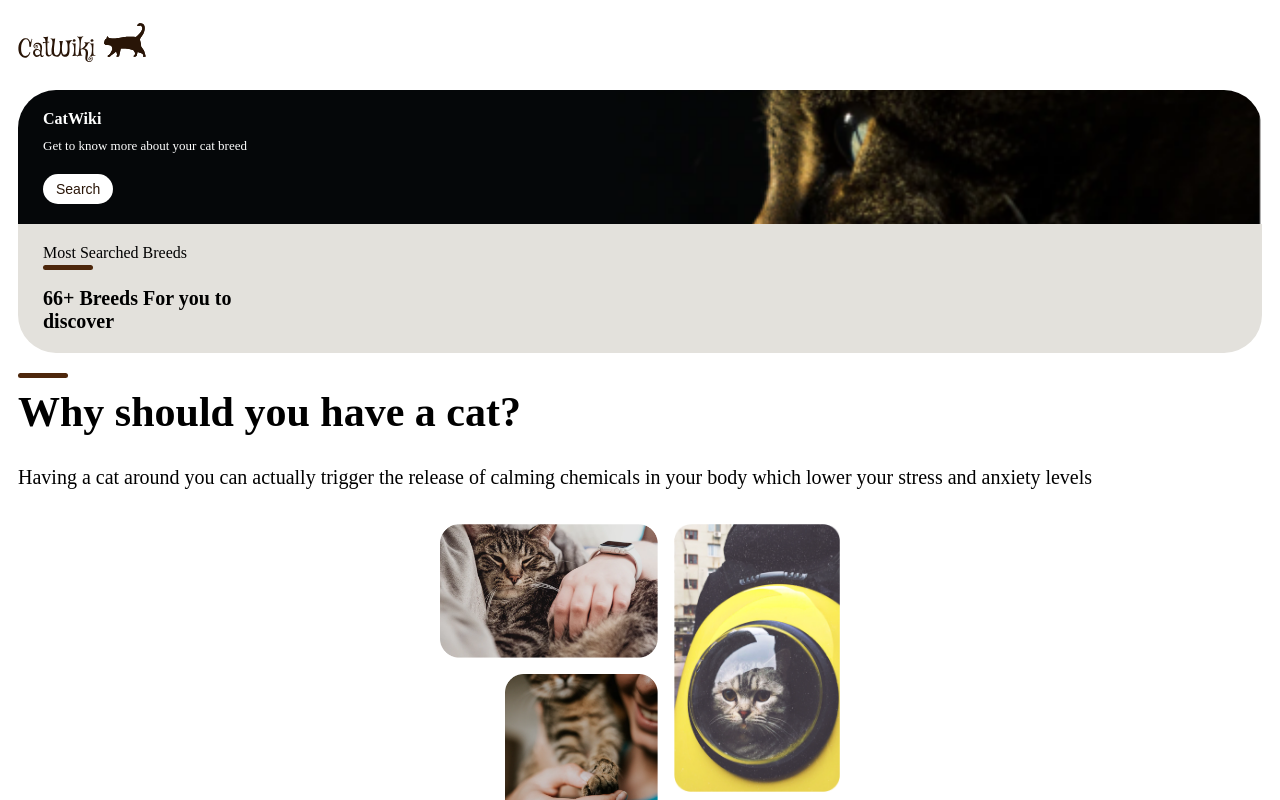
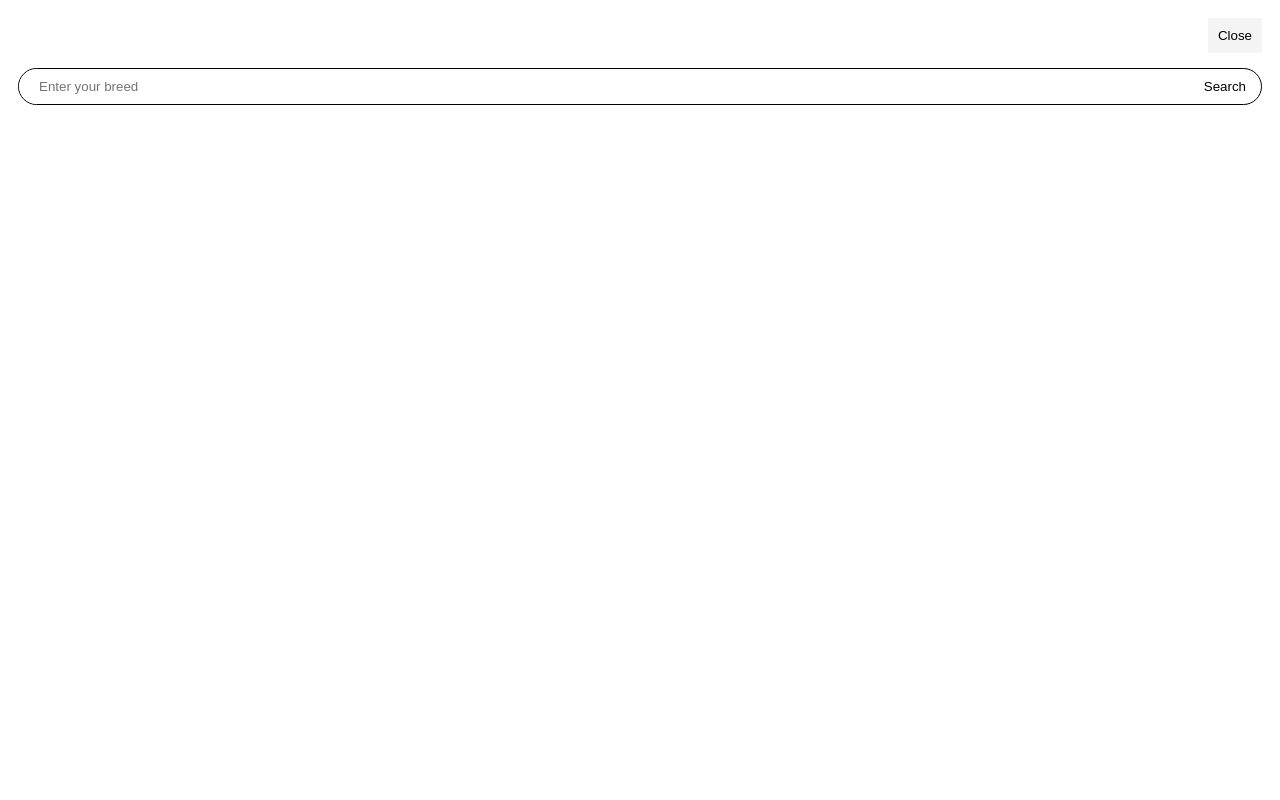
Before and after one commit to Vanaldito/catwiki, a React (Vite) app in the folder client/: page / in a window 1280 px wide. Both pictures are taken after a click on the button "Search". Shown: the top 800 px of the page. Built offline with nearby package versions, Linux system fonts and the light colour scheme.

Commit message:
feat: add a search bar

```diff
--- a/client/src/components/Header/Header.tsx
+++ b/client/src/components/Header/Header.tsx
@@ -1,7 +1,13 @@
+import { useState } from "react";
+import { SearchBar } from "../SearchBar";
+
 import "./Header.css";
 
 export default function Header() {
+  const [displaySearchBar, setDisplaySearchBar] = useState(false);
+
   return (
+    <>
       <header className="header">
         <div className="header__hero-image">
           <div className="header__hero-text">
@@ -9,7 +15,11 @@ export default function Header() {
             <p className="header__hero-text__description">
               Get to know more about your cat breed
             </p>
-          <button className="header__search-button" type="button">
+            <button
+              className="header__search-button"
+              type="button"
+              onClick={() => setDisplaySearchBar(true)}
+            >
               Search
             </button>
           </div>
@@ -24,5 +34,9 @@ export default function Header() {
           <div className="header__most-searched-breeds__breeds"></div>
         </div>
       </header>
+      {displaySearchBar && (
+        <SearchBar closeBar={() => setDisplaySearchBar(false)} />
+      )}
+    </>
   );
 }
--- /dev/null
+++ b/client/src/components/SearchBar/SearchBar.css
@@ -0,0 +1,47 @@
+.search-bar {
+  position: fixed;
+  top: 0;
+  left: 0;
+  background-color: #fff;
+  z-index: 200;
+  width: 100%;
+  height: 100%;
+  padding: 18px;
+  box-sizing: border-box;
+}
+
+.search-bar__close-button {
+  padding: 10px;
+  background-color: #9797971a;
+  border: none;
+  margin: 0 0 0 auto;
+  display: block;
+  margin-bottom: 15px;
+  cursor: pointer;
+}
+
+.search-bar__close-button:hover {
+  background-color: #9797973a;
+}
+
+.search-bar__form {
+  border-radius: 60px;
+  overflow: hidden;
+  border: 1px solid #000;
+  display: flex;
+}
+
+.search-bar__field {
+  border-radius: 60px;
+  padding: 10px 20px;
+  border: none;
+  flex-grow: 1;
+  outline: none;
+}
+
+.search-bar__search-button {
+  background-color: inherit;
+  border: none;
+  padding: 0 15px;
+  cursor: pointer;
+}
--- /dev/null
+++ b/client/src/components/SearchBar/SearchBar.tsx
@@ -0,0 +1,29 @@
+import "./SearchBar.css";
+
+interface SearchBarProps {
+  closeBar: () => void;
+}
+
+export default function SearchBar({ closeBar }: SearchBarProps) {
+  return (
+    <div className="search-bar">
+      <button onClick={closeBar} className="search-bar__close-button">
+        Close
+      </button>
+      <form
+        className="search-bar__form"
+        onSubmit={event => event.preventDefault()}
+      >
+        <input
+          className="search-bar__field"
+          type="text"
+          placeholder="Enter your breed"
+        />
+        <button className="search-bar__search-button" type="submit">
+          Search
+        </button>
+        <div className="search-bar__recommendations"></div>
+      </form>
+    </div>
+  );
+}
--- /dev/null
+++ b/client/src/components/SearchBar/index.ts
@@ -0,0 +1 @@
+export { default as SearchBar } from "./SearchBar";
```
Also changed, not shown: 1 other file (tests, documents, lock files or other folders). Lines whose indentation alone changed are shown as unchanged.
